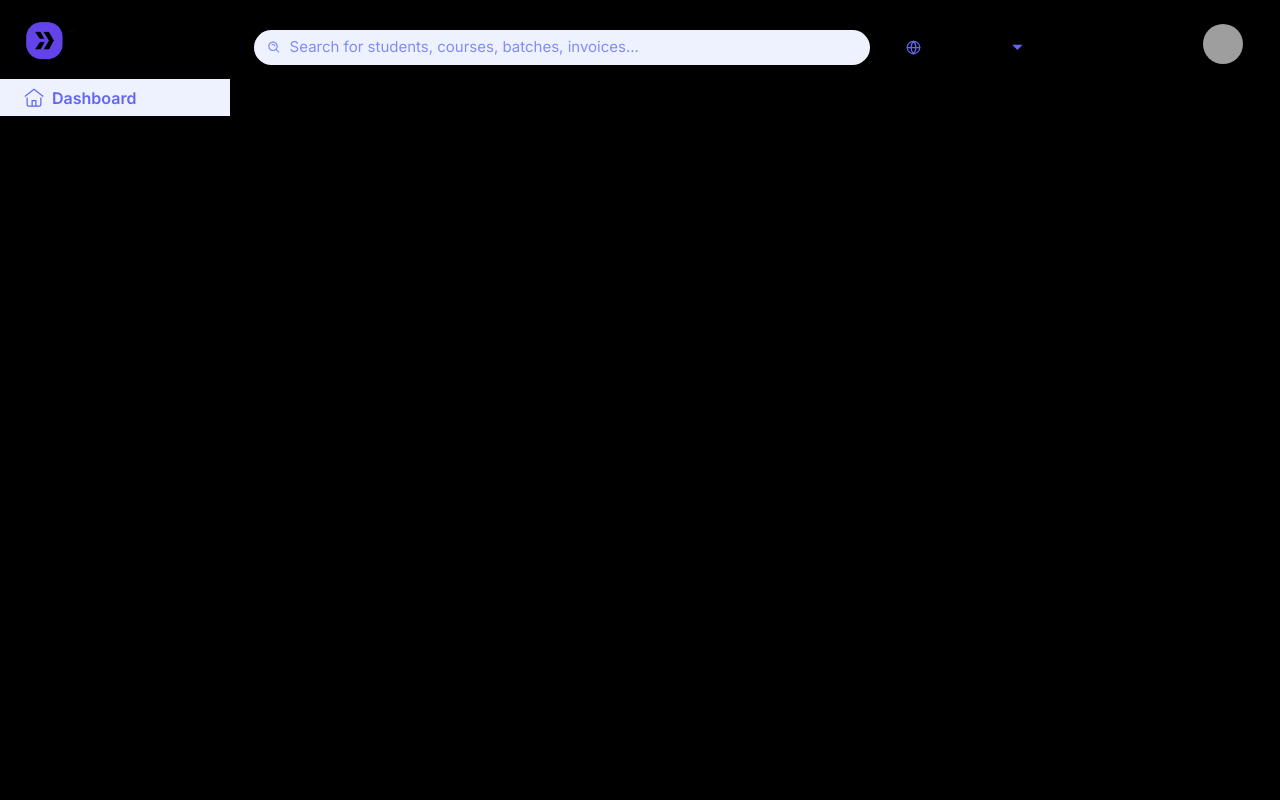
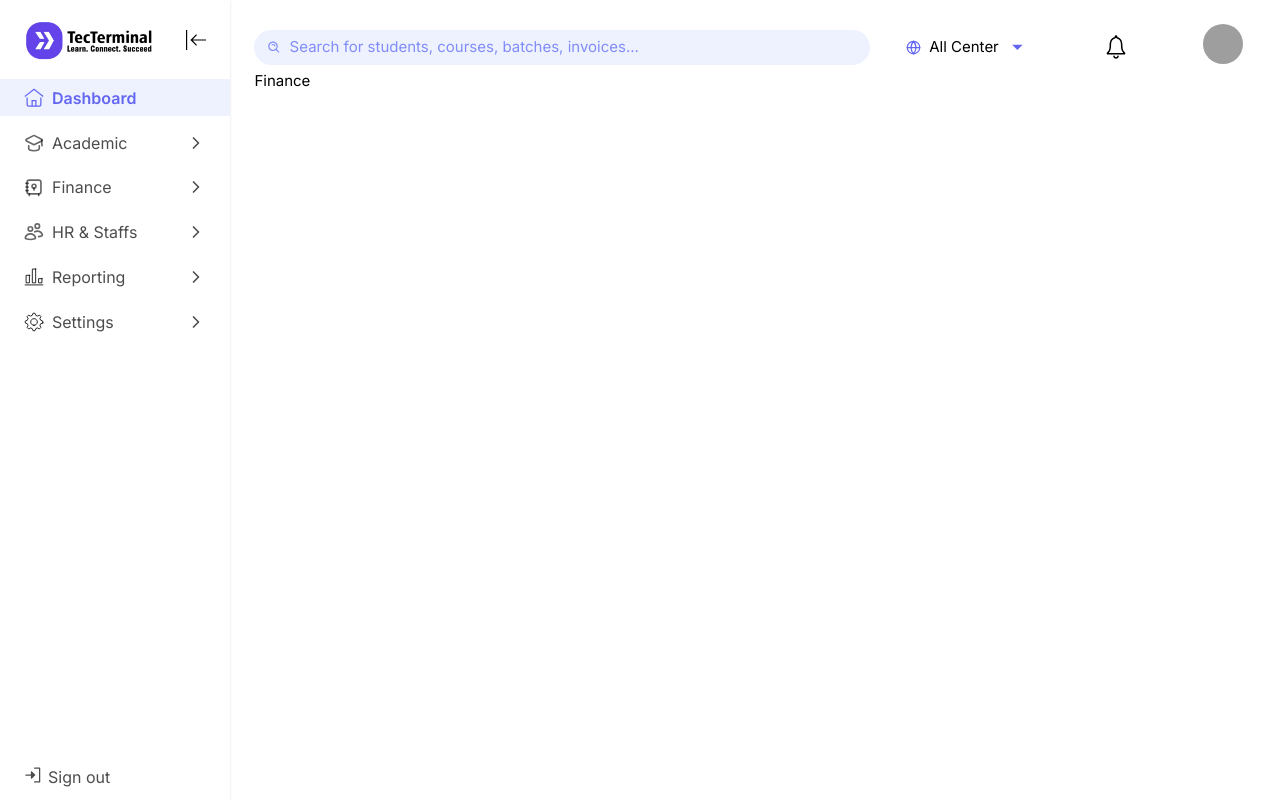
Before and after one commit to Bigdreams-Project/ERP-FE, a Next.js app: page /dashboard/dynamic/Finance in a window 1280 px wide. Built offline with nearby package versions, Linux system fonts and the light colour scheme; grey boxes are pictures that could not be loaded.

Commit message:
changed color backgroundcolor in Layout folder

```diff
--- a/src/components/layout/Layout.tsx
+++ b/src/components/layout/Layout.tsx
@@ -13,7 +13,7 @@ const Layout = ({ children }: LayoutProps) => {
 
   return (
 
-      <div className="flex justify-between  gap-[1.5rem] h-screen w-full bg-black ">
+      <div className="flex justify-between  gap-[1.5rem] h-screen w-full bg-white ">
         <AppSidebar />
         <div className="flex flex-col flex-1 mt-[0.9rem]">
           <Navbar />
```
